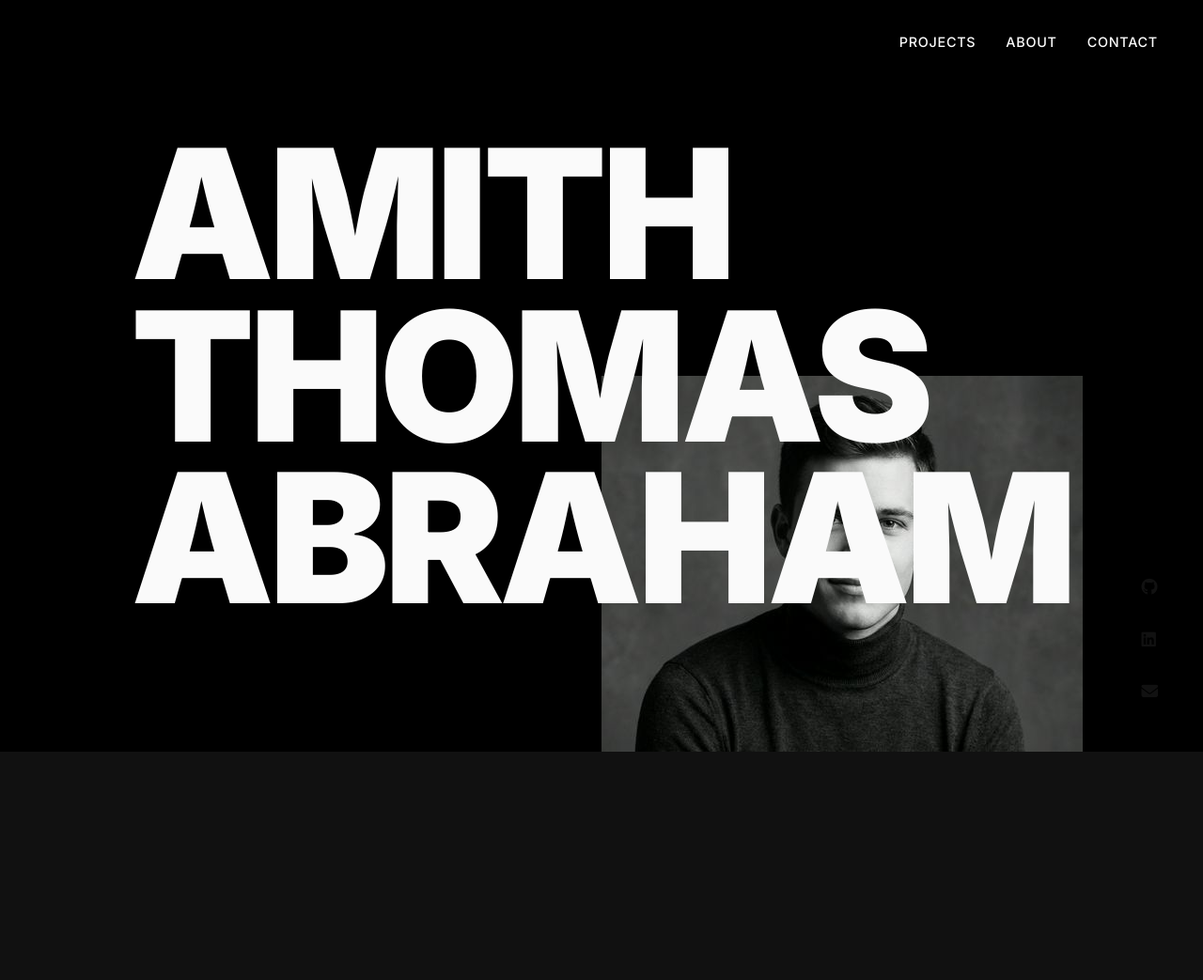
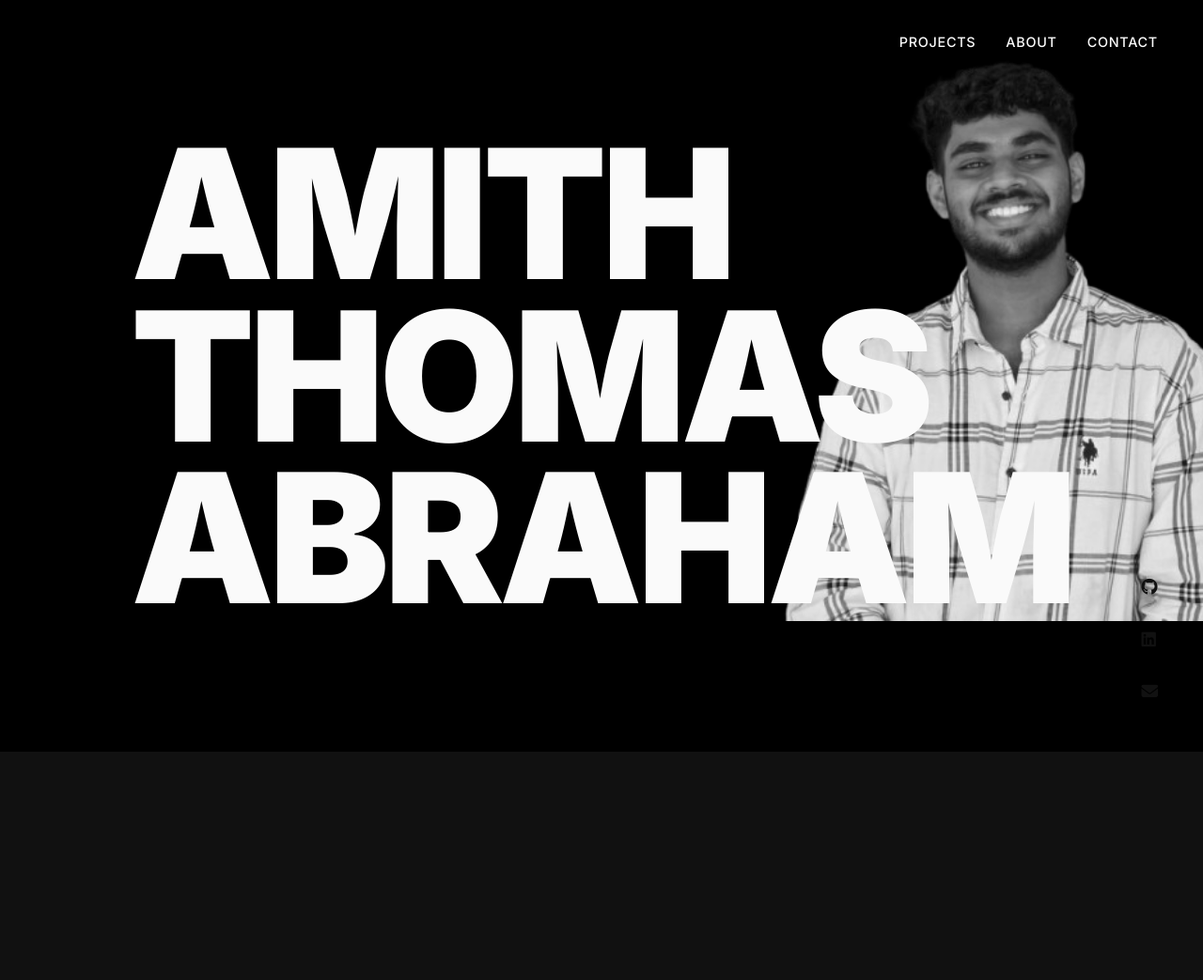
Before and after one commit to amiththomasabraham2027-afk/Nest_Internship, a website: page index.html in a window 1280 px wide. Shown: the top 1043 px of the page at 94% size. Drawn offline with nearby package versions, Linux system fonts and the light colour scheme.

Commit message:
Update portfolio: add profile image, fix LinkedIn and GitHub links

```diff
--- a/index.html
+++ b/index.html
@@ -1,4 +1,4 @@
-<!DOCTYPE html>
+ <!DOCTYPE html>
 <html lang="en">
 
 <head>
@@ -164,9 +164,9 @@
         <div class="container">
             <h2 class="contact-title fade-in-scroll">Let's Connect</h2>
             <div class="contact-links fade-in-scroll">
-                <a href="mailto:amith@example.com">amith@example.com</a>
-                <a href="#" target="_blank">LinkedIn</a>
-                <a href="#" target="_blank">GitHub</a>
+                <a href="mailto:amiththomas2005@gmail.com">amiththomas2005@gmail.com</a>
+                <a href="https://www.linkedin.com/in/amith-thomas-0a6770297" target="_blank" rel="noopener noreferrer">LinkedIn</a>
+                <a href="https://github.com/amiththomasabraham2027-afk" target="_blank" rel="noopener noreferrer">GitHub</a>
             </div>
         </div>
     </section>
--- a/style.css
+++ b/style.css
@@ -104,7 +104,7 @@ body {
 
 .hero-content {
     position: relative;
-    z-index: 10;
+    z-index: 25;
 }
 
 .hero-name {
@@ -126,16 +126,17 @@ body {
 
 .hero-image {
     position: absolute;
-    top: 50%;
-    right: 10%;
+    top: 5%;
+    right: -5%;
     transform: translateY(-50%);
     width: 40vw;
     max-width: 600px;
     height: 80vh;
-    background: url('hero_portrait.png') center/cover no-repeat;
-    mix-blend-mode: lighten;
-    opacity: 0.4;
-    z-index: 1;
+    background: url('assets/profile.jpg.png') center/contain no-repeat;
+    background-color: transparent;
+    mix-blend-mode: normal;
+    opacity: 1;
+    z-index: 5;
 }
 
 /* Container */
```
Also changed, not shown: assets/profile.jpg.png (added).
